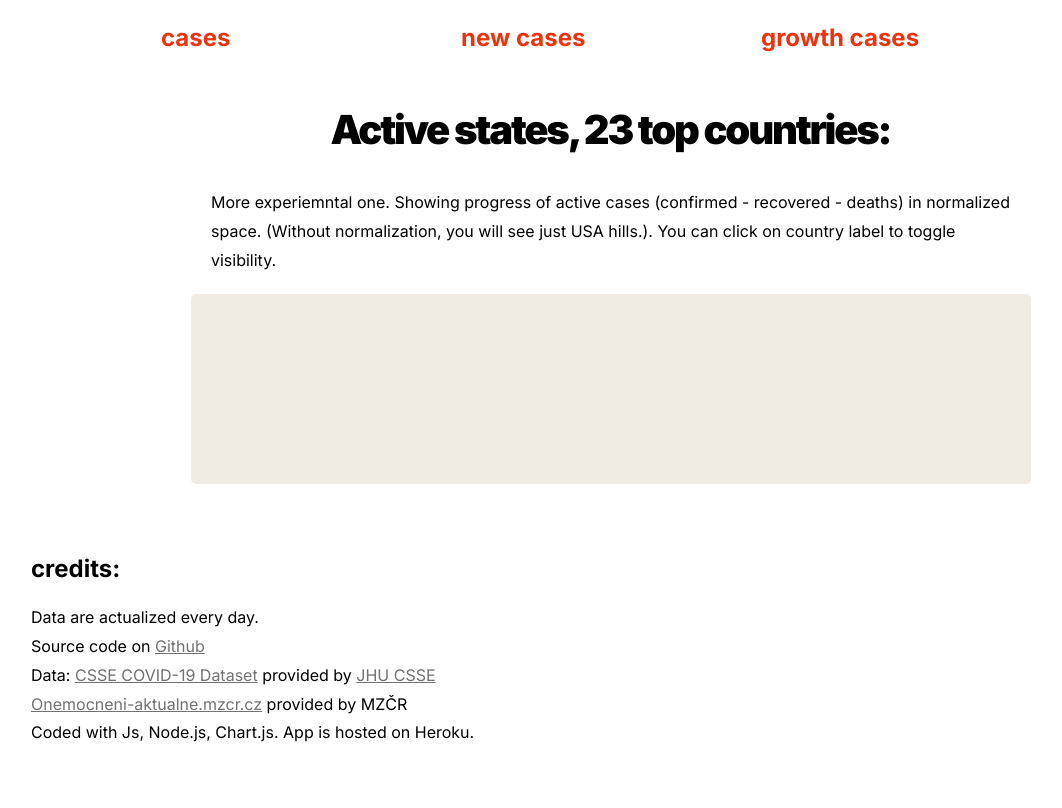
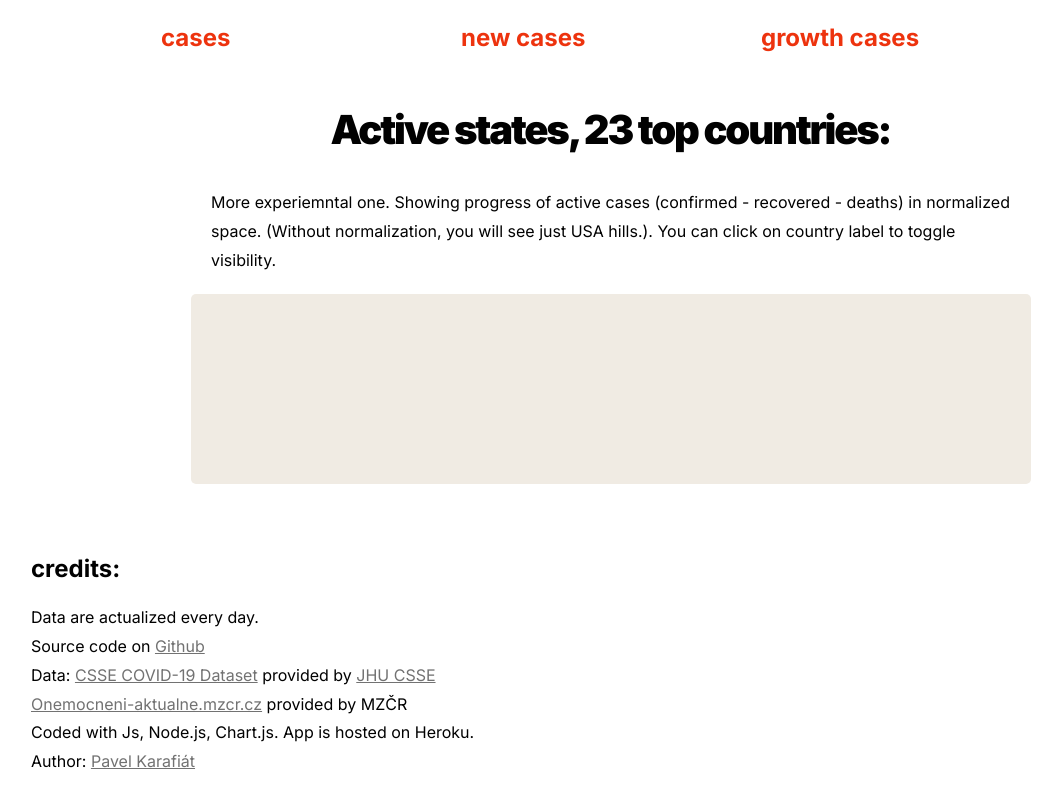
Before and after one commit to pavelkarafiat/app-corona, a website: page public/index.html in a window 1280 px wide. Shown: the part 1675-2483 px from the top of the page, without its empty margins (29-1091 px from the left). Drawn offline with nearby package versions, Linux system fonts and the light colour scheme; no server answers.

Commit message:
credits update

```diff
--- a/public/index.html
+++ b/public/index.html
@@ -114,7 +114,8 @@
     Source code on <a href="https://github.com/pavelkarafiat/app-corona">Github</a><br>
     Data: <a href="https://github.com/CSSEGISandData/COVID-19">CSSE COVID-19 Dataset</a> provided by <a href="https://www.jhu.edu/">JHU CSSE</a><br>
     <a href="https://onemocneni-aktualne.mzcr.cz/covid-19">Onemocneni-aktualne.mzcr.cz</a> provided by MZČR</a><br>
-    Coded with Js, Node.js, Chart.js. App is hosted on Heroku.
+    Coded with Js, Node.js, Chart.js. App is hosted on Heroku.<br>
+    Author: <a href="www.pavelkarafiat.cz">Pavel Karafiát</a>
     </p>
   </div>
 
```
